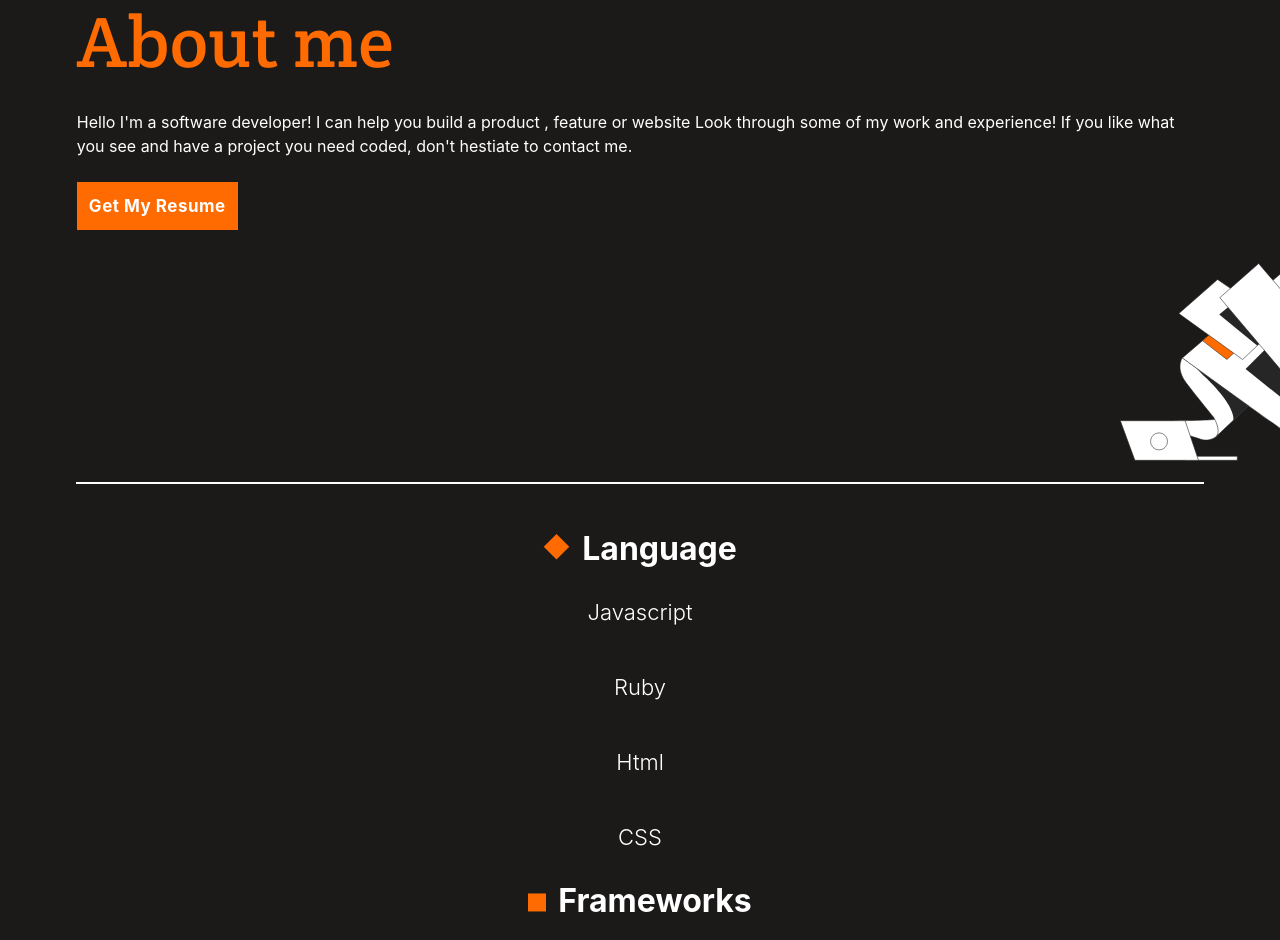
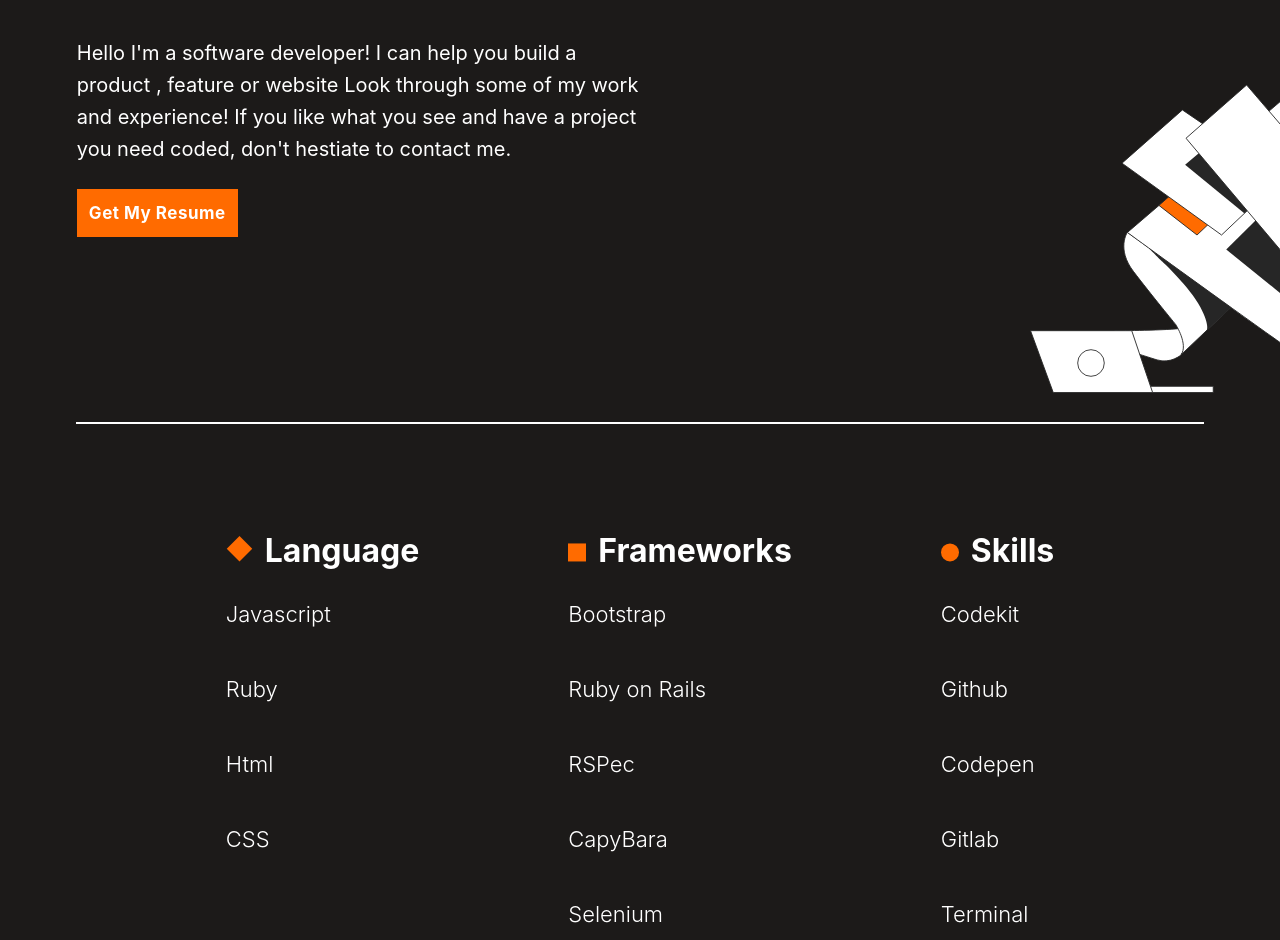
Before and after one commit to carloshs1994/portfolio-react, a React (Create React App) app: page / in a window 1280 px wide. Shown: the part 2972-3912 px from the top of the page. Built offline with nearby package versions, Linux system fonts and the light colour scheme.

Commit message:
Finish tablet size for about section

```diff
--- a/src/style/pages/_home.scss
+++ b/src/style/pages/_home.scss
@@ -219,6 +219,61 @@
       }
     }
   }
+
+  @include tablet {
+    &-info {
+      height: 590px;
+      align-items: flex-start;
+      padding-left: 6%;
+
+      h1,
+      h2 {
+        width: 566px;
+      }
+
+      h1 {
+        font-size: 72px;
+        line-height: 82px;
+        letter-spacing: 0;
+        text-align: left;
+      }
+
+      h2 {
+        font-size: 20px;
+        line-height: 32px;
+      }
+
+      button {
+        margin-left: 0;
+      }
+
+      img {
+        width: 250px;
+        height: auto;
+      }
+    }
+
+    &-skills {
+      height: 600px;
+
+      ul.about-skills-list {
+        width: 88%;
+        flex-direction: row;
+        justify-content: space-evenly;
+        gap: 0;
+
+        li {
+          text-align: left;
+
+          ul {
+            li {
+              text-align: left;
+            }
+          }
+        }
+      }
+    }
+  }
 }
 
 .contact {
```
